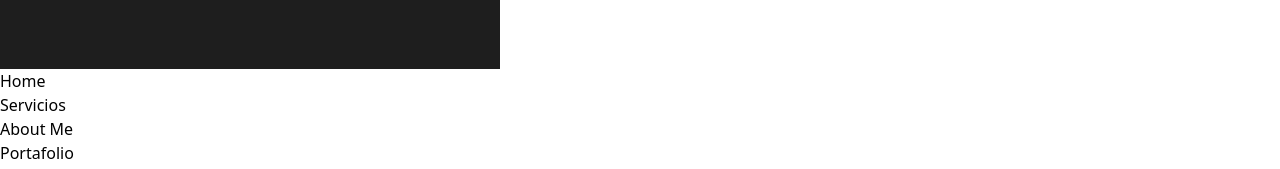
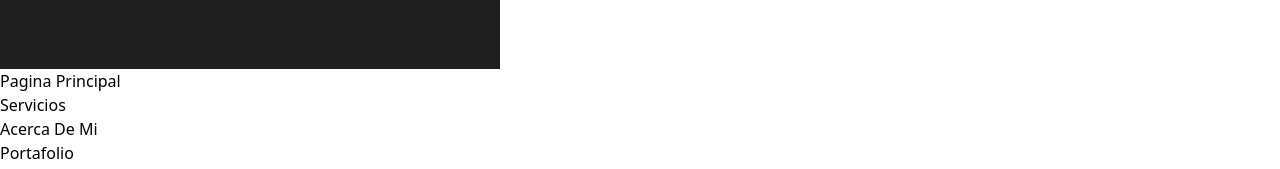
Before and after one commit to Ulises-Gordillo-1999/Sol-Milcoronas, a React (Vite) app: page / in a window 1280 px wide. Shown: the part 431-600 px from the top of the page. Built offline with nearby package versions, Linux system fonts and the light colour scheme.

Commit message:
barra de navegacion en español

```diff
--- a/src/components/Navbar.jsx
+++ b/src/components/Navbar.jsx
@@ -8,13 +8,13 @@ export default function Navbar() {
       <div className="flex items-end justify-evenly h-full px-60">
         <img className="border rounded-xl w-28 h-28" src={Logo} alt="logo" />
         <div className="text-3xl font-medium font-serif text-">
-          <Link to={'/'}>Home</Link>
+          <Link to={'/'}>Pagina Principal</Link>
         </div>
         <div className="text-3xl font-medium font-serif">
         <Link to={'/servicios'}>Servicios</Link>
         </div>
         <div className="text-3xl font-medium font-serif">
-        <Link to={'/about-me'}>About Me</Link>
+        <Link to={'/about-me'}>Acerca De Mi</Link>
           </div>
         <div className="text-3xl font-medium font-serif">
         <Link to={'/portafolio'}>Portafolio</Link>
```
